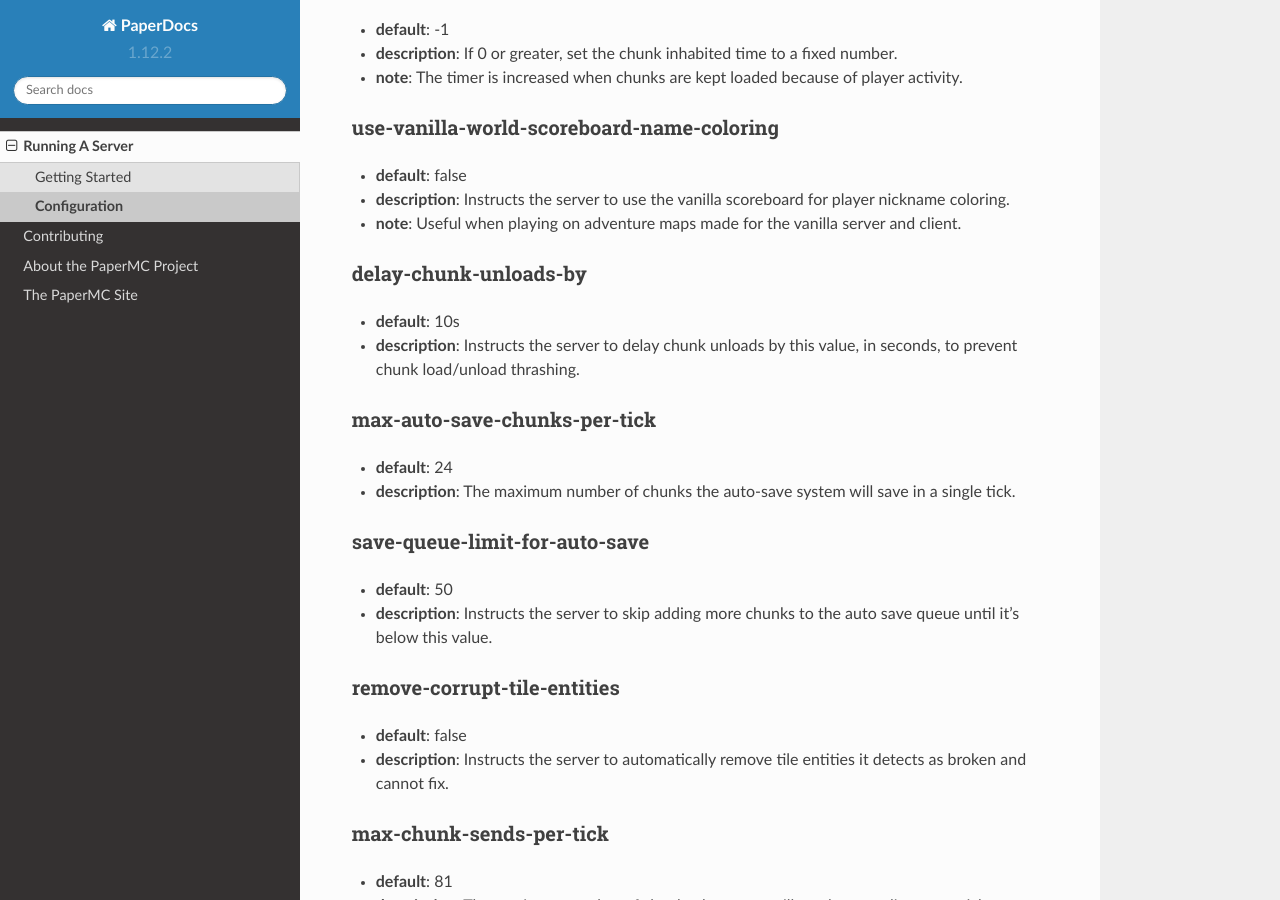
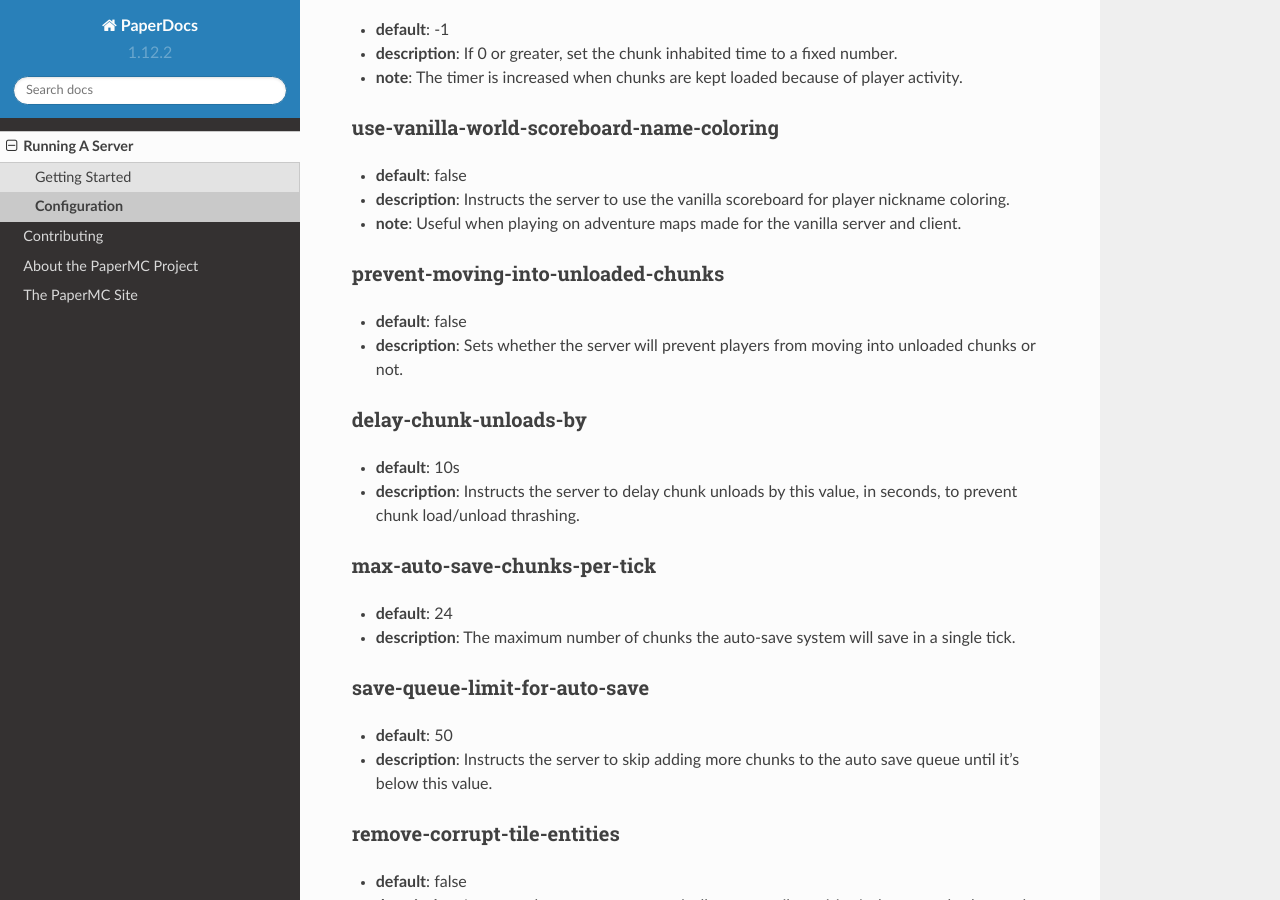
Before and after one commit to PaperMC/PaperDocs, a Sphinx documentation site: the page built from source/server/configuration.rst, in a window 1280 px wide and 900 px high, scrolled down 11796 px. Built offline with Sphinx 7.4.7 and the Read the Docs theme 2.0.0, drawn with Linux system fonts in a browser that asks for light colours.

Commit message:
Add prevent-moving-into-unloaded-chunks configuration documentation
https://github.com/PaperMC/Paper/commit/ce7e1c14a69d6cae8d9a47786643174802207346

```diff
--- a/source/server/configuration.rst
+++ b/source/server/configuration.rst
@@ -528,6 +528,12 @@ use-vanilla-world-scoreboard-name-coloring
 * **note**: Useful when playing on adventure maps made for the vanilla server
   and client.
 
+prevent-moving-into-unloaded-chunks
+~~~~~~~~~~~~~~~~~~~~~~~~~~~~~~~~~~~
+* **default**: false
+* **description**: Sets whether the server will prevent players from moving
+  into unloaded chunks or not.
+
 delay-chunk-unloads-by
 ~~~~~~~~~~~~~~~~~~~~~~
 * **default**: 10s
```
